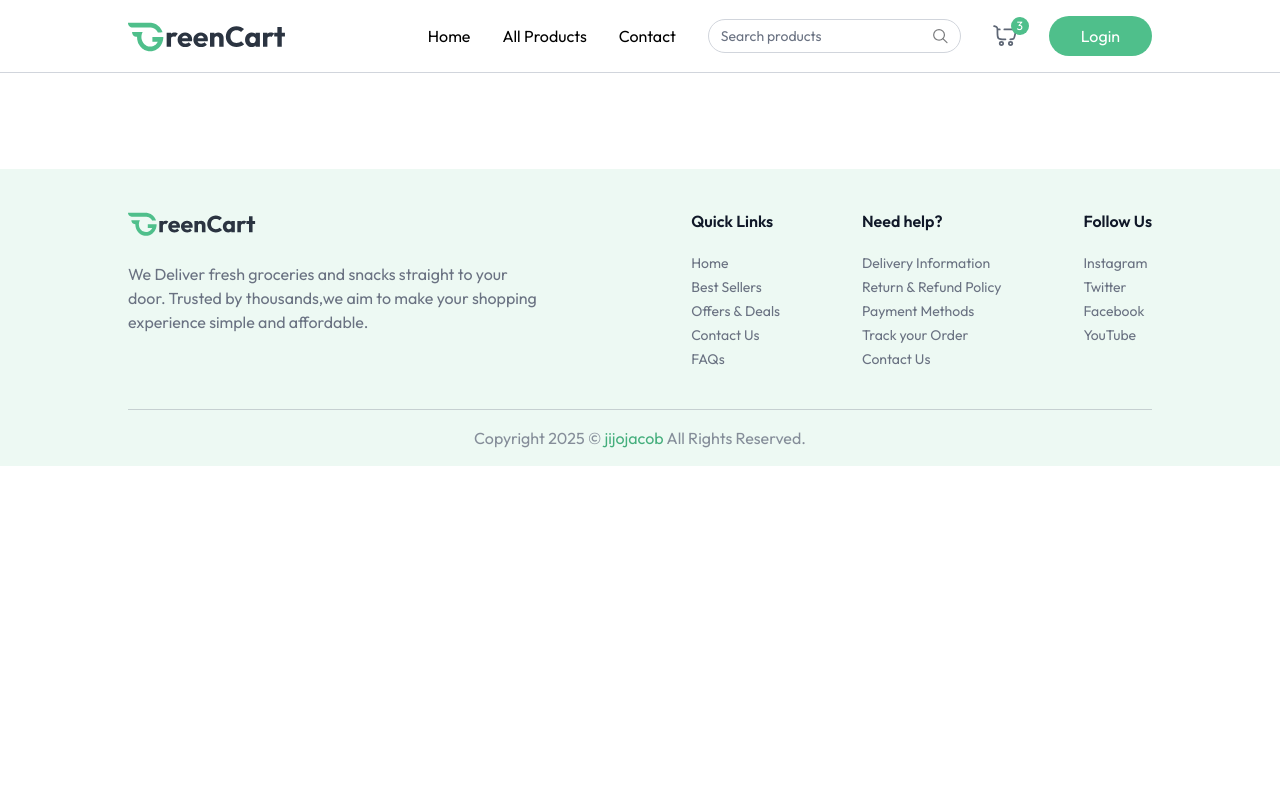
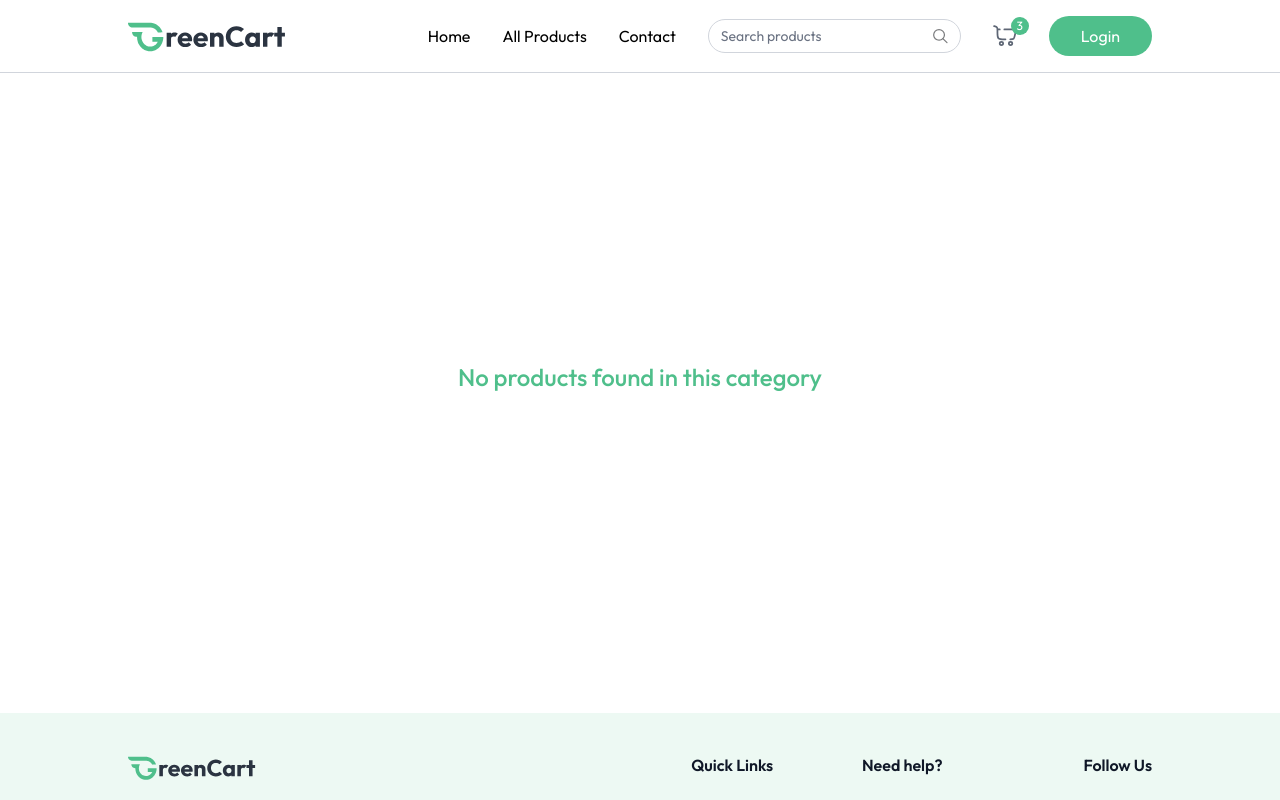
Before and after one commit to Jijojacob988/GreenCart, a React (Vite) app in the folder client/: page /products/1 in a window 1280 px wide. Shown: the top 800 px of the page. Built offline with nearby package versions, Linux system fonts and the light colour scheme.

Commit message:
feat: displayed filtered products on each category page using dynamic routing

```diff
--- a/client/src/pages/ProductCategory.jsx
+++ b/client/src/pages/ProductCategory.jsx
@@ -2,6 +2,7 @@
 import { useAppContext } from '../context/AppContext'
 import { useParams } from 'react-router-dom'
 import { categories } from '../assets/assets'
+import ProductCard from '../components/ProductCard'
 
 const ProductCategory = () => {
     const { products } = useAppContext()
@@ -18,6 +19,18 @@
             <div className='w-16 h-0.5 bg-primary rounded-full'></div>
         </div>
       )}
+      {filteredProducts.length > 0 ? (
+        <div className='grid grid-cols-2 sm:grid-cols-3 md:grid-cols-4 gap-3 md:gap-6 lg:grid-cols-5 mt-6'>
+            {filteredProducts.map((product)=>(
+                <ProductCard key={product._id} product={product} />
+            ))}
+        </div>
+      ): (
+        <div className='flex items-center justify-center h-[60vh]'>
+            <p className='text-2xl font-medium text-primary'>No products found in this category</p>
+
+        </div>
+      )}
     </div>
   )
 }
```
